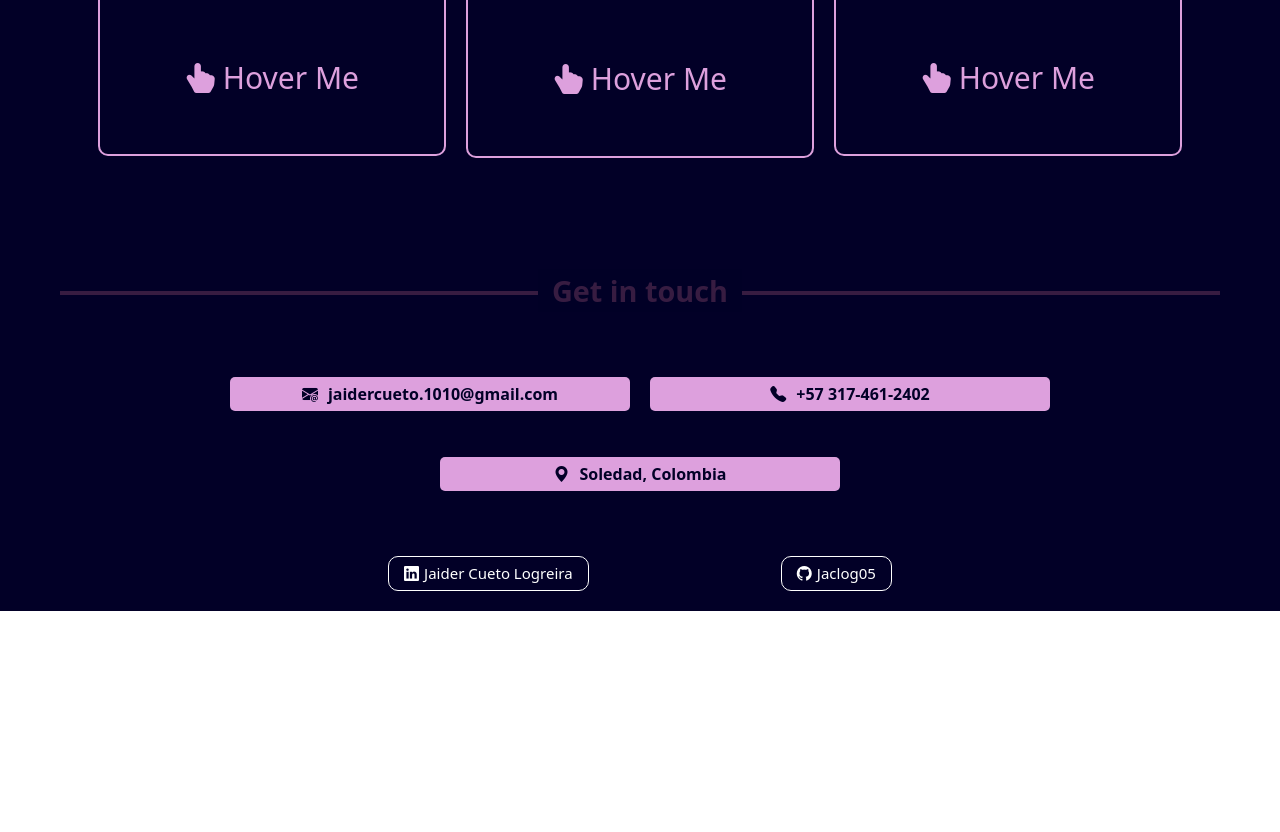
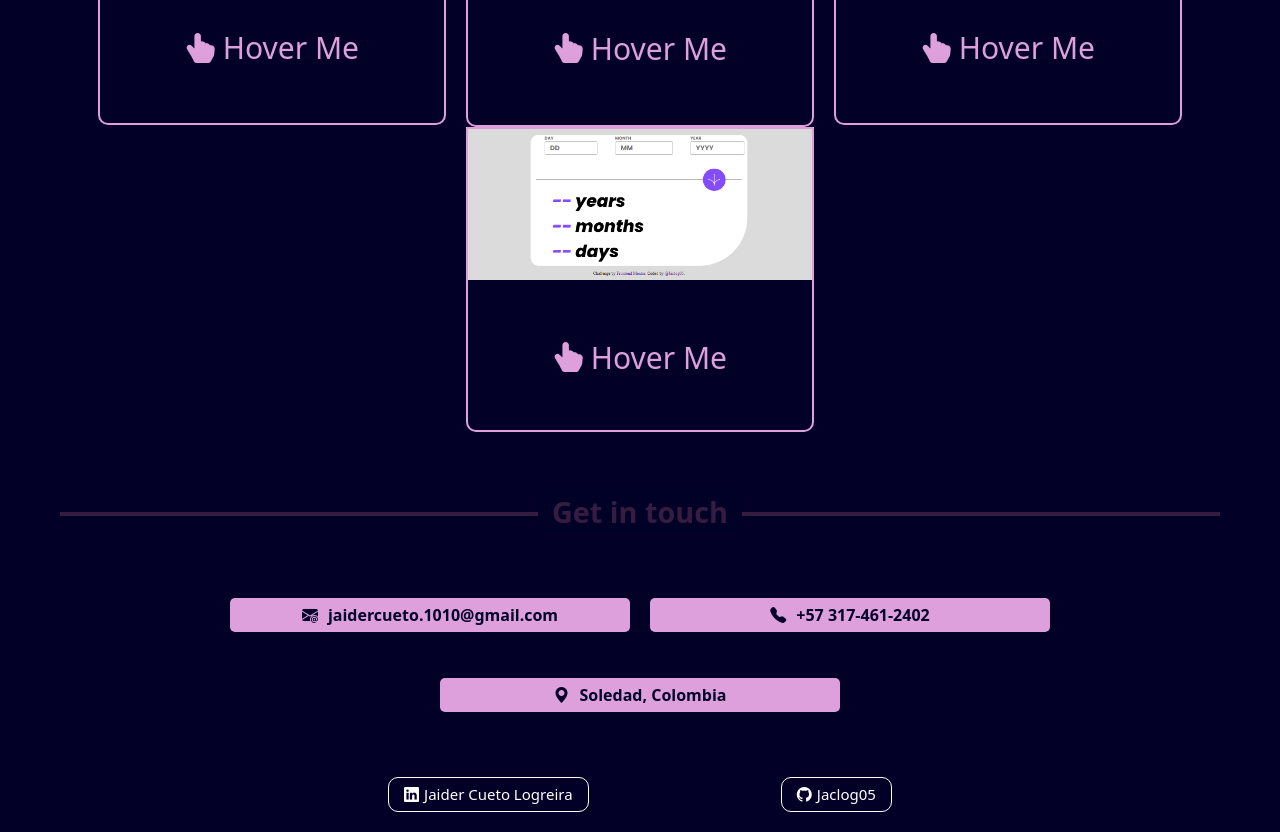
Before and after one commit to Jaclog05/my-portfolio, a React (Create React App) app: page / in a window 1280 px wide. Shown: the part 2045-2877 px from the top of the page. Before the commit the page ends 2656 px from the top, so only its background shows below. Built offline with nearby package versions, Linux system fonts and the light colour scheme.

Commit message:
age calculator project info added to projectsInfo.js file

```diff
--- a/src/projectsInfo.js
+++ b/src/projectsInfo.js
@@ -1,6 +1,7 @@
 import food from './Henry-food.png'
 import novelty from './Novelty-books.png'
 import portfolio from './portfolio.png'
+import ageCalculator from './age-calculator-image.png'
 
 const projectsInfo = [
     {
@@ -23,6 +24,13 @@ const projectsInfo = [
         title: "Personal portfolio",
         alt: "portfolioProject",
         description: "The site where you are right now!. My personal portfolio created with react, using CSS modules and it's responsive!"
+    },
+    {
+        projectLink: "https://age-calculator-ruddy.vercel.app/",
+        imageSrc: ageCalculator,
+        title: "Age Calculator",
+        alt: "AgeCalculatorProject",
+        description: "With this simple app you can know your exact age entering your birthday! It was made entirely with HTML, CSS and Javascript."
     }
 ]
 
```
